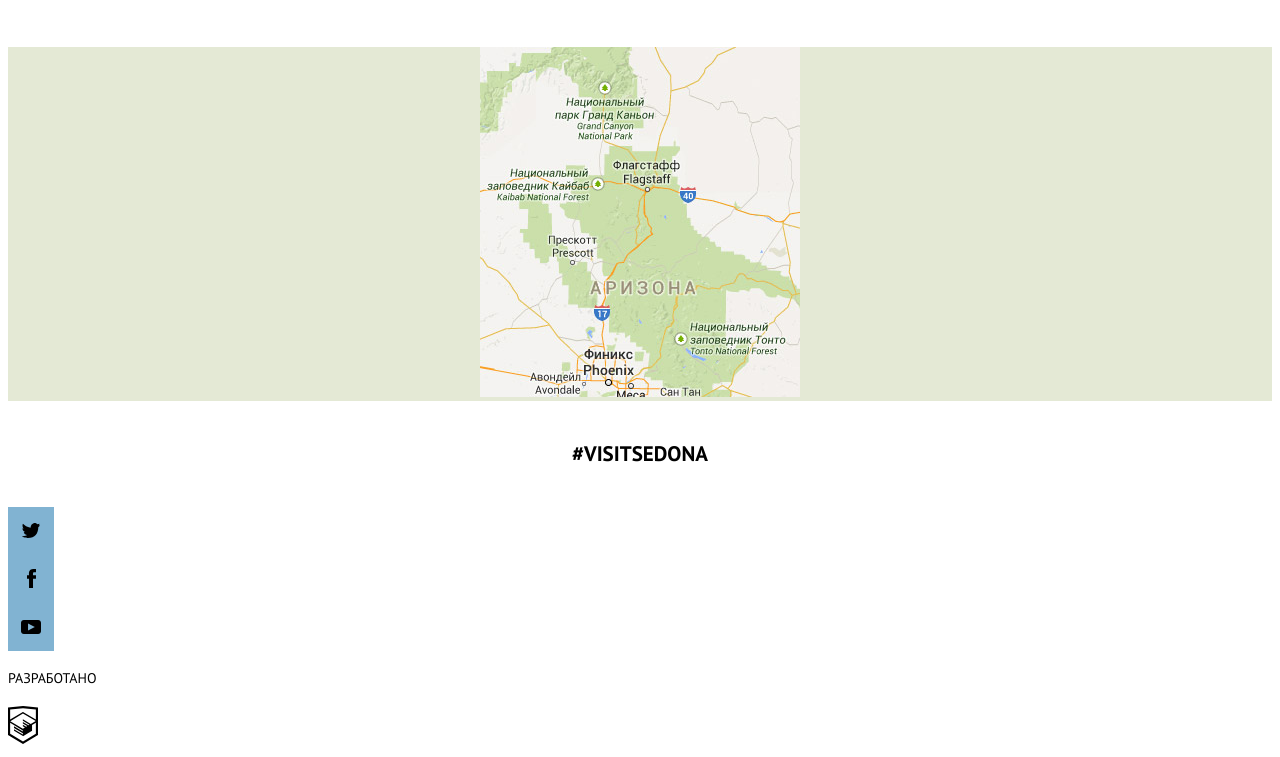
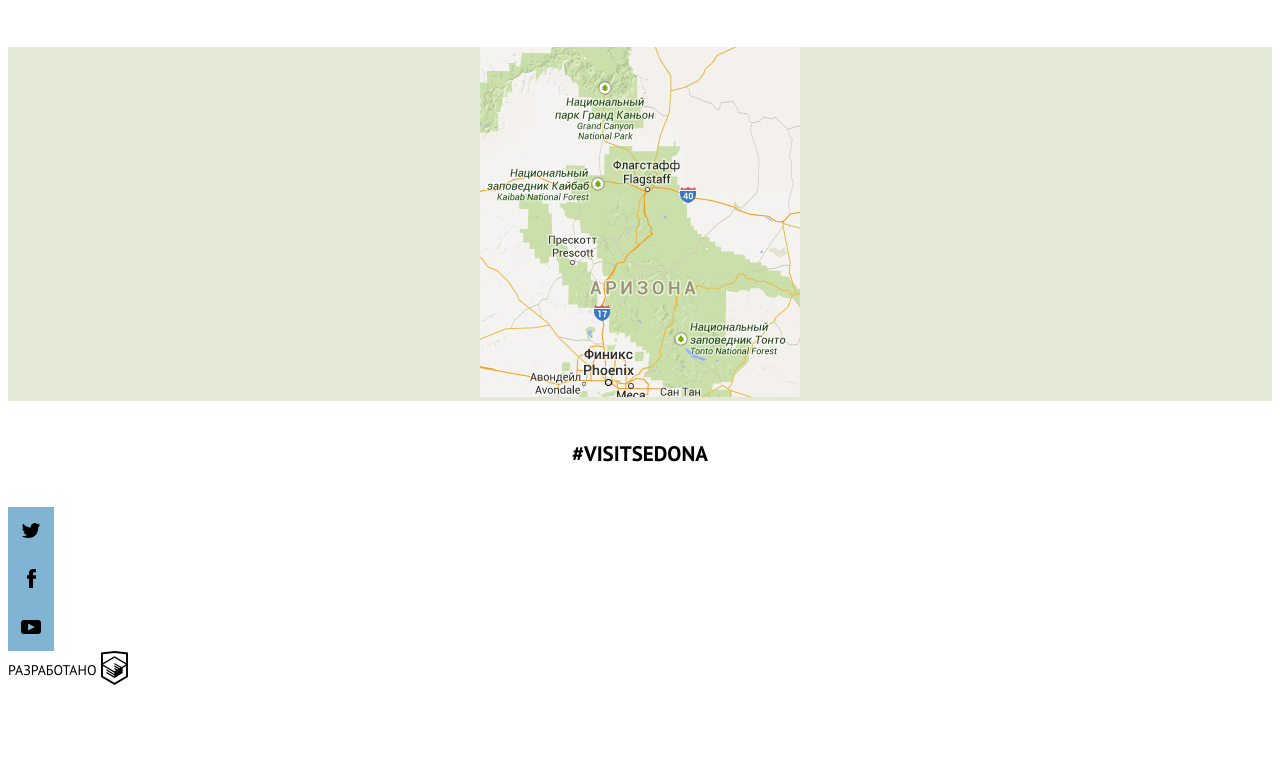
Before and after one commit to newbornfriend/1494333-sedona-20, a website: page source/index.html in a window 1280 px wide. Shown: the part 2671-3428 px from the top of the page. After the commit the page ends 3368 px from the top, so only its background shows below. Drawn offline with nearby package versions, Linux system fonts and the light colour scheme; files that its build step writes are made by us from their sources.

Commit message:
Стили-9

```diff
--- a/source/index.html
+++ b/source/index.html
@@ -149,7 +149,7 @@
     <div class="page-footer__copyright copyright">
       <p class="copyright__text">Разработано</p>
       <a class="copyright__link" href="https://htmlacademy.ru">
-        <img src="img/logo-htmlacademy.svg" width="30" height="40" alt="HTML Academy">
+        <img src="img/logo-htmlacademy.svg" alt="HTML Academy">
       </a>
     </div>
   </footer>
--- a/source/less/blocks/copyright.less
+++ b/source/less/blocks/copyright.less
@@ -1,13 +1,17 @@
-.copyright {
-  display: inline-block;
+.copyright__link {
+  display: inline;
+  vertical-align: middle;
+  width: 30px;
+  height: 40px;
 }
 
 .copyright__text {
-  font-style: normal;
+  display: inline;
+  vertical-align: middle;
   font-weight: normal;
   font-size: 14px;
   line-height: 26px;
   text-align: center;
   text-transform: uppercase;
-  color: #000000;
+  color: @black;
 }
```
